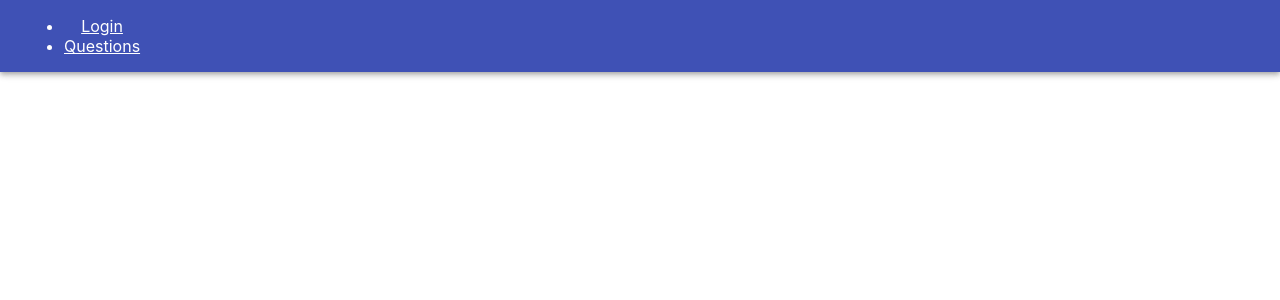
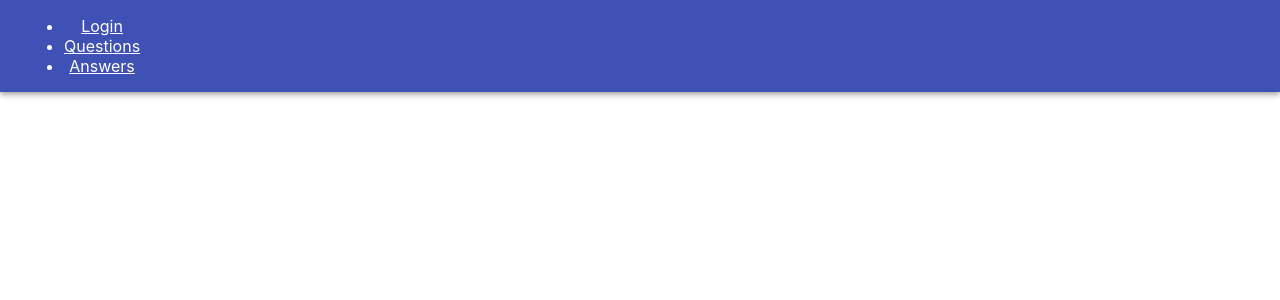
Before and after one commit to Ohjelmistoprojekti1/Ohjelmistoprojekti1, a React (Create React App) app: page / in a window 1280 px wide. Shown: the top 300 px of the page. Built offline with nearby package versions, Linux system fonts and the light colour scheme.

Commit message:
Link to Answers

```diff
--- a/src/components/NavBar.js
+++ b/src/components/NavBar.js
@@ -10,6 +10,9 @@ function NavBar() {
             <li>
                 <Link to="/questions" className="link">Questions</Link>
             </li>
+            <li>
+                <Link to="/answers" className="link">Answers</Link>
+            </li>
         </ul>
     )
 }
```
